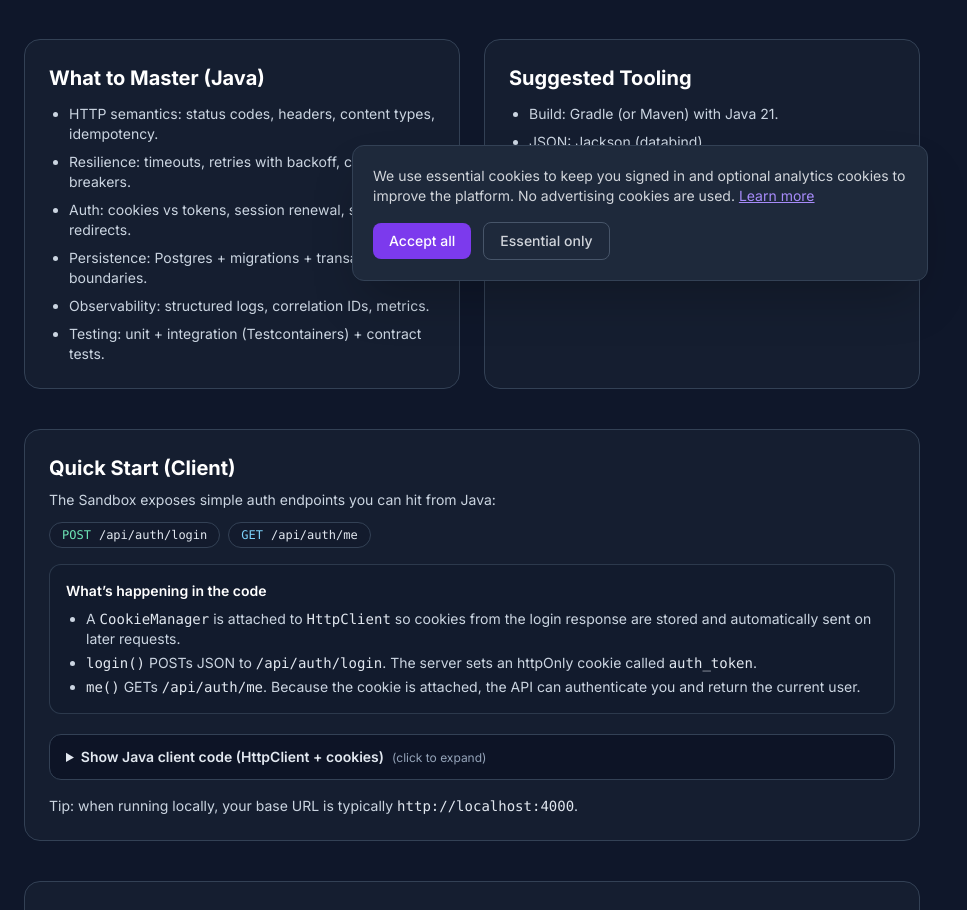
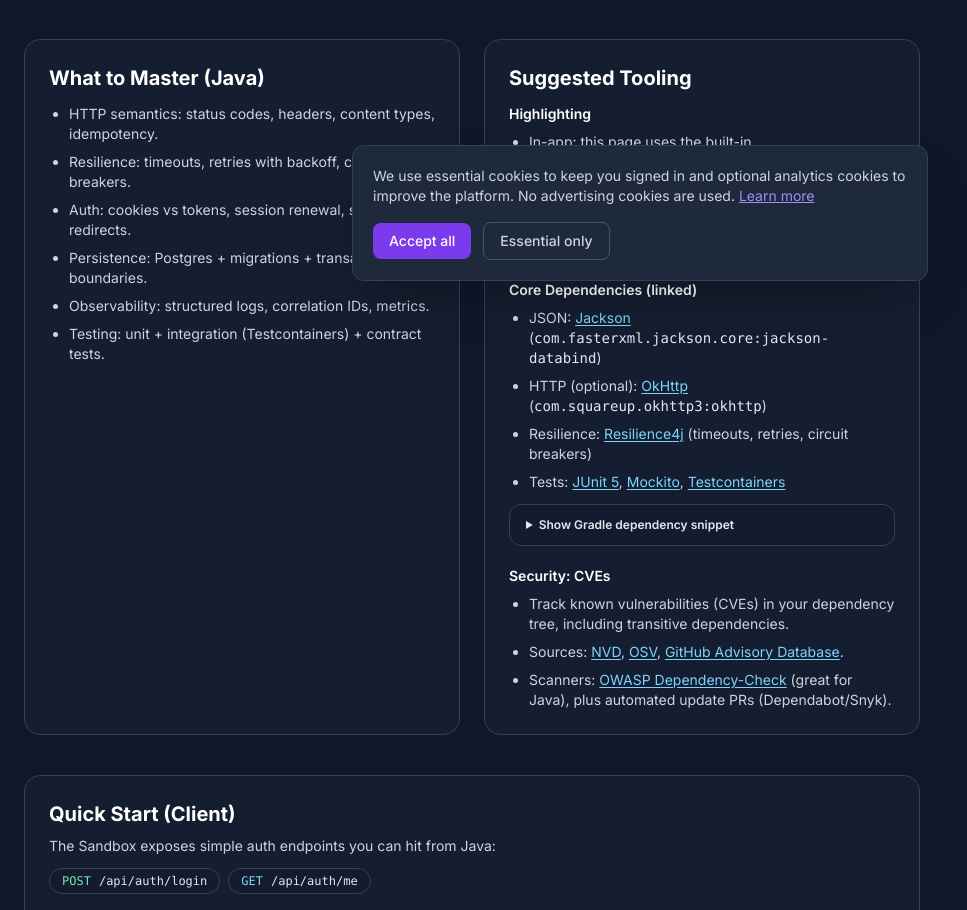
Before and after one commit to devcamos/apisandbox, a Next.js app: page /docs/java in a window 1280 px wide. Shown: the part 503-1413 px from the top of the page, without its empty margins (0-967 px from the left). Built offline with nearby package versions, Linux system fonts and the light colour scheme.

Commit message:
docs(java): add tooling links and CVE guidance

```diff
--- a/app/docs/java/page.tsx
+++ b/app/docs/java/page.tsx
@@ -51,14 +51,162 @@ export default function JavaTrackPage() {
 
             <div className="rounded-2xl border border-slate-700 bg-slate-800/40 p-6">
               <h2 className="text-xl font-bold text-white">Suggested Tooling</h2>
-              <ul className="mt-3 space-y-2 text-sm text-slate-300 list-disc pl-5">
-                <li>Build: Gradle (or Maven) with Java 21.</li>
-                <li>JSON: Jackson (databind).</li>
-                <li>HTTP: built-in HttpClient (or OkHttp if you prefer).</li>
-                <li>Backend: Spring Boot (MVC), Validation, Security (optional).</li>
-                <li>DB: Flyway + JPA (or jOOQ).</li>
-                <li>Tests: JUnit 5 + Mockito + Testcontainers.</li>
-              </ul>
+              <div className="mt-3 space-y-5 text-sm text-slate-300">
+                <div>
+                  <div className="text-sm font-semibold text-white">Highlighting</div>
+                  <ul className="mt-2 space-y-2 list-disc pl-5">
+                    <li>
+                      In-app: this page uses the built-in{" "}
+                      <span className="font-mono text-slate-200">HighlightedCodeBlock</span> component
+                      to highlight Java keywords and class-like identifiers.
+                    </li>
+                    <li>
+                      In Java projects: use IntelliJ IDEA’s inspections and formatter, and enable
+                      “unused imports/variables” warnings early.
+                    </li>
+                  </ul>
+                </div>
+
+                <div>
+                  <div className="text-sm font-semibold text-white">Core Dependencies (linked)</div>
+                  <ul className="mt-2 space-y-2 list-disc pl-5">
+                    <li>
+                      JSON:{" "}
+                      <a
+                        className="text-sky-300 hover:text-sky-200 underline underline-offset-2"
+                        href="https://github.com/FasterXML/jackson"
+                        target="_blank"
+                        rel="noreferrer"
+                      >
+                        Jackson
+                      </a>{" "}
+                      (<span className="font-mono text-slate-200">com.fasterxml.jackson.core:jackson-databind</span>)
+                    </li>
+                    <li>
+                      HTTP (optional):{" "}
+                      <a
+                        className="text-sky-300 hover:text-sky-200 underline underline-offset-2"
+                        href="https://square.github.io/okhttp/"
+                        target="_blank"
+                        rel="noreferrer"
+                      >
+                        OkHttp
+                      </a>{" "}
+                      (<span className="font-mono text-slate-200">com.squareup.okhttp3:okhttp</span>)
+                    </li>
+                    <li>
+                      Resilience:{" "}
+                      <a
+                        className="text-sky-300 hover:text-sky-200 underline underline-offset-2"
+                        href="https://resilience4j.readme.io/"
+                        target="_blank"
+                        rel="noreferrer"
+                      >
+                        Resilience4j
+                      </a>{" "}
+                      (timeouts, retries, circuit breakers)
+                    </li>
+                    <li>
+                      Tests:{" "}
+                      <a
+                        className="text-sky-300 hover:text-sky-200 underline underline-offset-2"
+                        href="https://junit.org/junit5/"
+                        target="_blank"
+                        rel="noreferrer"
+                      >
+                        JUnit 5
+                      </a>
+                      ,{" "}
+                      <a
+                        className="text-sky-300 hover:text-sky-200 underline underline-offset-2"
+                        href="https://site.mockito.org/"
+                        target="_blank"
+                        rel="noreferrer"
+                      >
+                        Mockito
+                      </a>
+                      ,{" "}
+                      <a
+                        className="text-sky-300 hover:text-sky-200 underline underline-offset-2"
+                        href="https://www.testcontainers.org/"
+                        target="_blank"
+                        rel="noreferrer"
+                      >
+                        Testcontainers
+                      </a>
+                    </li>
+                  </ul>
+
+                  <details className="mt-3 rounded-xl border border-slate-700 bg-slate-900/30">
+                    <summary className="cursor-pointer select-none px-4 py-3 text-xs font-semibold text-slate-200 hover:text-white">
+                      Show Gradle dependency snippet
+                    </summary>
+                    <div className="px-4 pb-4">
+                      <pre className="bg-slate-950/70 border border-slate-800 rounded-lg p-3 overflow-x-auto text-xs text-slate-200 font-mono leading-relaxed whitespace-pre">
+{`dependencies {
+  implementation("com.fasterxml.jackson.core:jackson-databind:<version>")
+  testImplementation("org.junit.jupiter:junit-jupiter:<version>")
+  testImplementation("org.mockito:mockito-core:<version>")
+  testImplementation("org.testcontainers:junit-jupiter:<version>")
+  testImplementation("org.testcontainers:postgresql:<version>")
+}`}
+                      </pre>
+                    </div>
+                  </details>
+                </div>
+
+                <div>
+                  <div className="text-sm font-semibold text-white">Security: CVEs</div>
+                  <ul className="mt-2 space-y-2 list-disc pl-5">
+                    <li>
+                      Track known vulnerabilities (CVEs) in your dependency tree, including transitive
+                      dependencies.
+                    </li>
+                    <li>
+                      Sources:{" "}
+                      <a
+                        className="text-sky-300 hover:text-sky-200 underline underline-offset-2"
+                        href="https://nvd.nist.gov/"
+                        target="_blank"
+                        rel="noreferrer"
+                      >
+                        NVD
+                      </a>
+                      ,{" "}
+                      <a
+                        className="text-sky-300 hover:text-sky-200 underline underline-offset-2"
+                        href="https://osv.dev/"
+                        target="_blank"
+                        rel="noreferrer"
+                      >
+                        OSV
+                      </a>
+                      ,{" "}
+                      <a
+                        className="text-sky-300 hover:text-sky-200 underline underline-offset-2"
+                        href="https://github.com/advisories"
+                        target="_blank"
+                        rel="noreferrer"
+                      >
+                        GitHub Advisory Database
+                      </a>
+                      .
+                    </li>
+                    <li>
+                      Scanners:{" "}
+                      <a
+                        className="text-sky-300 hover:text-sky-200 underline underline-offset-2"
+                        href="https://owasp.org/www-project-dependency-check/"
+                        target="_blank"
+                        rel="noreferrer"
+                      >
+                        OWASP Dependency-Check
+                      </a>{" "}
+                      (great for Java), plus automated update PRs (Dependabot/Snyk).
+                    </li>
+                  </ul>
+                </div>
+              </div>
             </div>
           </div>
 
```
